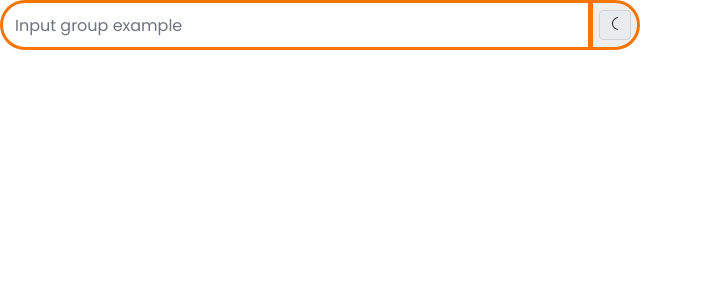
After one commit to marianoaponte/disheryTW6, a Flask app: page /test in a window 1280 px wide. The commit adds this page. Shown: the top 300 px of the page, without its empty margins (0-703 px from the left). Run offline with Flask 2, Linux system fonts and the light colour scheme.

Commit message:
added test page, modified searchbar.css, added route to test page in app.py

```diff
--- a/app.py
+++ b/app.py
@@ -14,5 +14,9 @@ def addrecipe():
 def feed():
     return render_template("feed.html")
 
+@app.route("/test")
+def test():
+    return render_template("test.html")
+
 if __name__ == '__main__':
     app.run()
--- a/static/css/searchbar.css
+++ b/static/css/searchbar.css
@@ -1,7 +1,15 @@
-#search-box{
+.search-box {
     font-family: 'Poppins', sans-serif;
     height: 50px;
     width: 600px;
     border: solid 3px #f57505;
     border-radius: 10rem 10rem 10rem 10rem;
 }
+
+.search-button {
+    height: 50px;
+    width: 50px;
+    border: solid 3px #f57505;
+    color: #f57505;
+    border-radius: 10rem 10rem 10rem 10rem;
+}
--- /dev/null
+++ b/templates/test.html
@@ -0,0 +1,40 @@
+<!DOCTYPE html>
+<html lang="en">
+<head>
+    <meta charset="UTF-8">
+     <!-- Bootstrap -->
+    <link href="https://cdn.jsdelivr.net/npm/bootstrap@5.1.3/dist/css/bootstrap.min.css" rel="stylesheet" integrity="sha384-1BmE4kWBq78iYhFldvKuhfTAU6auU8tT94WrHftjDbrCEXSU1oBoqyl2QvZ6jIW3" crossorigin="anonymous">
+
+    <!-- Ajax -->
+    <script src="https://ajax.googleapis.com/ajax/libs/jquery/3.5.1/jquery.min.js"></script>
+
+    <!-- Stylesheets -->
+    <link rel="stylesheet" href="{{ url_for('static', filename='css/style.css') }}">
+    <link rel="stylesheet" href="{{ url_for('static', filename='css/navbar.css') }}">
+    <link rel="stylesheet" href="{{ url_for('static', filename='css/buttons.css') }}">
+    <link rel="stylesheet" href="{{ url_for('static', filename='css/searchbar.css') }}">
+
+    <!-- Some pwa requisites -->
+    <link rel="manifest" href="{{ url_for('static', filename='manifest.json') }}">
+    <meta name="theme-color" content="white"/>
+    <meta name="viewport" content="width=device-width, initial-scale=1.0">
+</head>
+<body>
+
+<!-- Searchbar -->
+<div class="input-group w-50">
+    <input type="text" class="form-control search-box" placeholder="Input group example" aria-label="Input group example" aria-describedby="basic-addon1">
+
+    <button type="button" class="search-button">
+        <span class="input-group-text">
+            <svg xmlns="http://www.w3.org/2000/svg" width="16" height="16" fill="currentColor" class="bi bi-search">
+                <path d="M11.742 10.344a6.5 6.5 0 1 0-1.397 1.398h-.001c.03.04.062.078.098.115l3.85 3.85a1 1 0 0 0 1.415-1.414l-3.85-3.85a1.007 1.007 0 0 0-.115-.1zM12 6.5a5.5 5.5 0 1 1-11 0 5.5 5.5 0 0 1 11 0z"></path>
+            </svg>
+        </span>
+    </button>
+</div>
+<!-- Searchbar end -->
+
+
+</body>
+</html>
```
